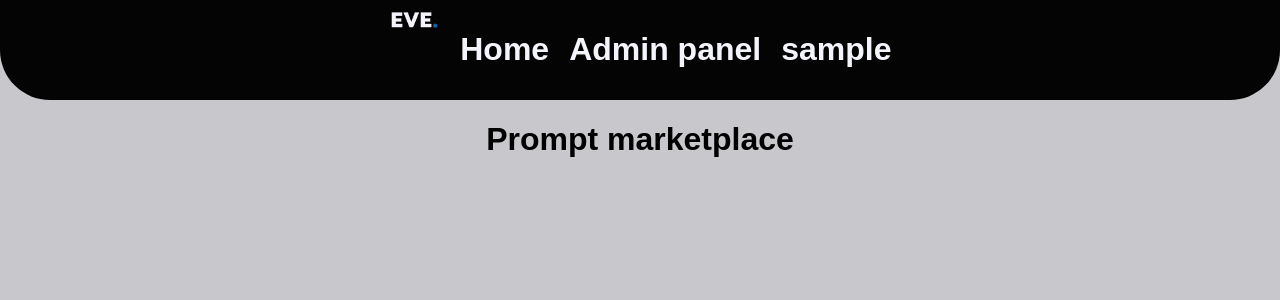
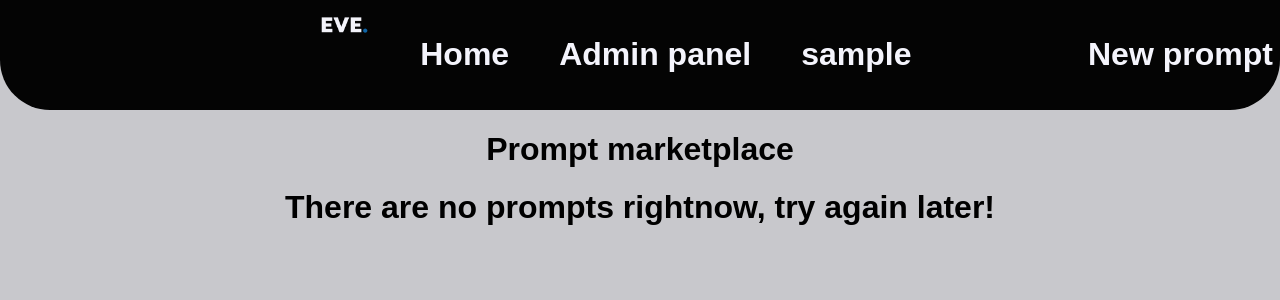
Before and after one commit to yoyoplayer12/development4, a PHP site: page /php/ in a window 1280 px wide. Shown: the top 300 px of the page. Run offline with PHP 8.4, Linux system fonts and the light colour scheme; the visitor is signed in with stand-in values (Sample User, id 1); data that the repository does not hold is empty.

Commit message:
feat: you now can see the verified prompts on the homepage, and the homepage is accessible when not logged in

```diff
--- a/classes/Prompt.php
+++ b/classes/Prompt.php
@@ -1,10 +1,17 @@
 <?php
     class Prompt{
-        public static function getPrompt(){
+        public static function getUnverifiedPrompt(){
             $conn = Db::getInstance();
             $statement = $conn->prepare("SELECT * FROM prompts WHERE verified = 0 AND active = 1");
             $statement->execute();
             $prompt = $statement->fetchAll(PDO::FETCH_ASSOC);
             return $prompt;
         }
+        public static function getVerifiedPrompt(){
+            $conn = Db::getInstance();
+            $statement = $conn->prepare("SELECT * FROM prompts WHERE verified = 1 AND active = 1");
+            $statement->execute();
+            $prompt = $statement->fetchAll(PDO::FETCH_ASSOC);
+            return $prompt;
+        }
     }
--- a/css/main.css
+++ b/css/main.css
@@ -13,7 +13,7 @@ body{
     margin: 0;
 }
 .navbar li{
-    padding: 10px;
+    padding: 15px 25px;
 }
 .navbar a{
     color: #F4F4FC;
@@ -23,7 +23,7 @@ body{
     color: red;
     font-size: 16px;
 }
-.adminprompt{
+.prompt{
     background-color: #F4F4FC;
     padding-top: 20px;
     padding-bottom: 20px;
@@ -31,7 +31,7 @@ body{
     margin-left: 10vw;
     margin-bottom: 20px;
 }
-.adminprompt ul{
+.prompt ul{
     margin-left: 20px;
 }
 h1{
--- a/index.php
+++ b/index.php
@@ -1,12 +1,8 @@
 <?php
     include_once(__DIR__ . "/bootstrap.php");
     //logindetection
-    if(isset($_SESSION["loggedin"])) {
-
-    }
-    else {
-        header("Location: login.php");
-    }
+    $prompts = [];
+    $prompts = Prompt::getVerifiedPrompt();
 ?>
 <!DOCTYPE html>
 <html lang="en">
@@ -20,7 +16,28 @@
 </head>
 <body>
     <?php include_once(__DIR__ . "/nav.php"); ?>
+    <h1>Prompt marketplace</h1>
+    <?php
+        if (empty($prompts)) {
+            echo "<h1 class='noposts'>There are no prompts rightnow, try again later!</h1>";
+        }
+        else{
+            foreach($prompts as $prompt): ?>
+                <div class="prompt">
+                    <ul>
+                        <li><p><b>Title: </b><?php echo $prompt["title"] ?></p></li>
+                        <li><p><b>Description: </b><?php echo $prompt["description"] ?></p></li>
+                        <li><img src="<?php echo $prompt["photo-url"]?>" alt="Prompt photo"></li>
+                        <li><p><b>Postdate: </b><?php echo $prompt["postdate"] ?></p></li>
+                        <li><p><b>Prompt: </b><?php echo $prompt["prompt"] ?></p></li>
+                        <li><p><b>Prompt description: </b><?php echo $prompt["prompt-description"] ?></p></li>
+                        <!-- Hier komt de buy button -->
+                        <button>Buy</button>
+                    </ul>
 
-    <h1>Prompt marketplace</h1>
+
+                </div>
+
+    <?php endforeach;} ?>
 </body>
 </html>
--- a/nav.php
+++ b/nav.php
@@ -7,6 +7,7 @@
         <?php endif; ?>
         <?php if(isset($_SESSION["loggedin"])): ?>
         <li><a href="profile.php"><h1><?php echo $_SESSION['username']; ?></h1></a></li>
+        <li><a style="position:absolute; left:85vw" href="createprompt.php"><h1>New prompt</h1></a></li>
         <?php else:?>
         <li><a href="login.php"><h1>Log In</h1></a></li>
         <?php endif;?>
```
Also changed, not shown: adminpanel.php (+2 -5 lines), createprompt.php (added, +30 -0 lines).
